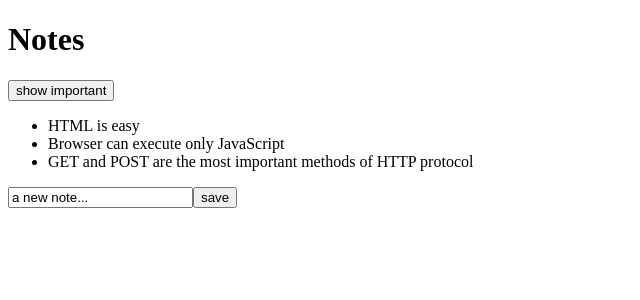
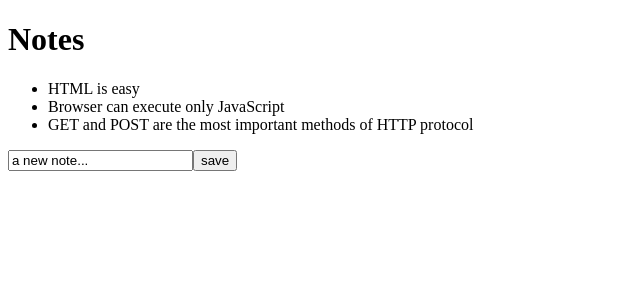
Before and after one commit to Doctor3131/MOOC.FI-FULLSTACK, a React (Vite) app in the folder part2/coba-coba/: page / in a window 1280 px wide. Shown: the top 300 px of the page, without its empty margins (0-640 px from the left). Built offline with nearby package versions, Linux system fonts and the light colour scheme.

Commit message:
start the 2c course

```diff
--- a/part2/coba-coba/src/App.jsx
+++ b/part2/coba-coba/src/App.jsx
@@ -1,21 +1,16 @@
 import { useState } from 'react'
-import Note from "./components/Note"
+import Note from './components/Note'
 
 const App = (props) => {
   const [notes, setNotes] = useState(props.notes)
-  const [newNote, setNewNote] = useState('a new note...')
-  const [showAll, setShowAll] = useState(true)
+  const [newNote, setNewNote] = useState(
+    'a new note...'
+  )
+
 
   const addNote = (event) => {
     event.preventDefault()
-    const noteObject = {
-      content: newNote,
-      important: Math.random() < 0.5,
-      id: String(notes.length + 1)
-    }
-
-    setNotes(notes.concat(noteObject))
-    setNewNote('')
+    console.log('button clicked', event.target)
   }
 
   const handleNoteChange = (event) => {
@@ -23,26 +18,20 @@ const App = (props) => {
     setNewNote(event.target.value)
   }
 
-  const noteToShow = showAll ? notes : notes.filter(note => note.important)
-
   return (
-    <>
+    <div>
       <h1>Notes</h1>
-      <div>
-        <button onClick={() => setShowAll(!showAll)}>
-          show {showAll ? 'important' : 'all'}
-        </button>
-      </div>
       <ul>
-        {noteToShow.map(note =>
-          <Note key={note.id} note={note}/>
+        {notes.map(note =>
+          <Note key={note.id} note={note} />
         )}
       </ul>
+
       <form onSubmit={addNote}>
         <input value={newNote} onChange={handleNoteChange}/>
-        <button type='submit'>save</button>
+        <button type="submit">save</button>
       </form>
-    </>
+    </div>
   )
 }
 
```
